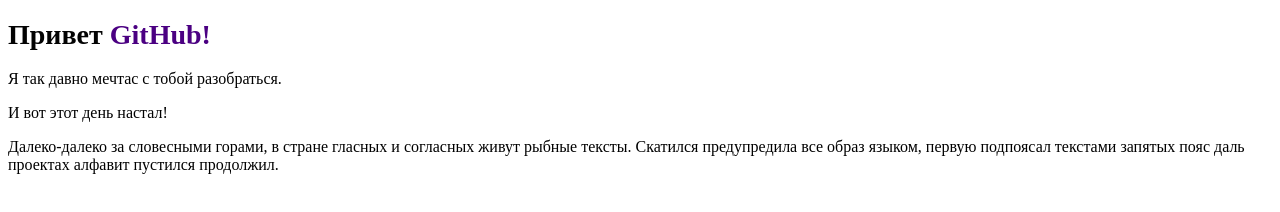
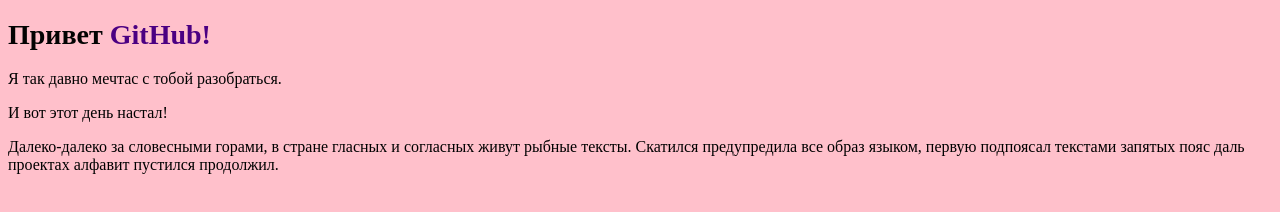
Before and after one commit to agentfreedom/github-start, a plain HTML site: page index.html in a window 1280 px wide. Drawn offline with Linux system fonts and the light colour scheme.

Commit message:
фон страницы изменен на крутой розовый цвет)))

```diff
--- a/css/style.css
+++ b/css/style.css
@@ -1,5 +1,5 @@
 body {
-  background: #fff;
+  background-color: pink;
 }
 
 h1 {
```
